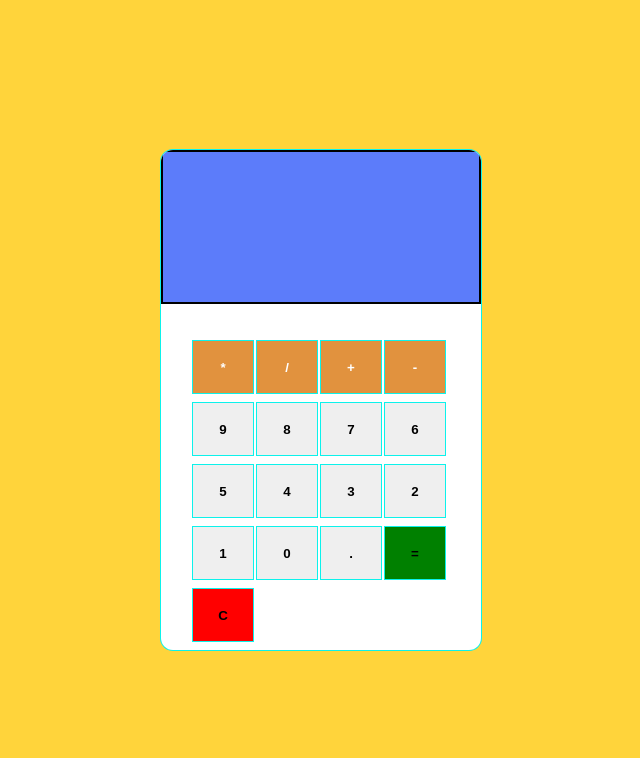
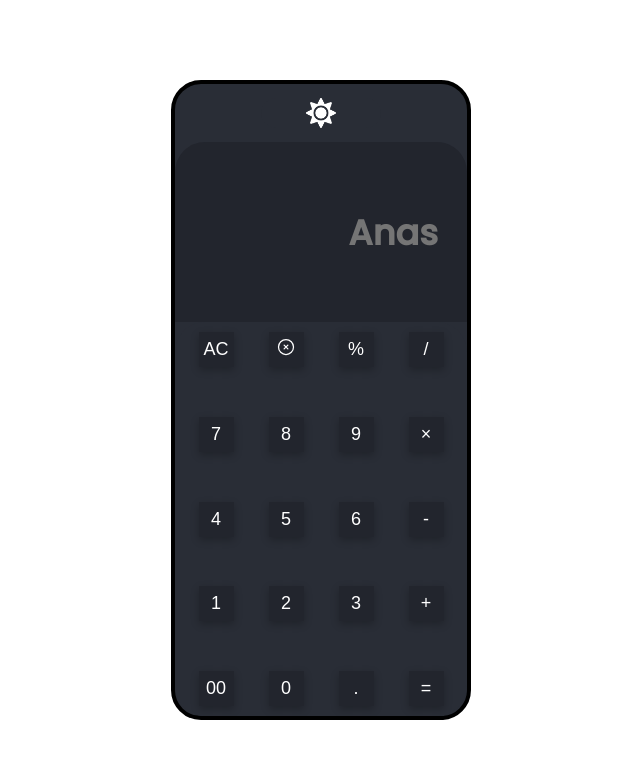
Before and after one commit to ANAS9795/calulator-venila-javascript, a plain HTML site: page index.html in a window 1280 px wide. Shown: the whole page, without its empty margins (319-959 px from the left). Drawn offline with Linux system fonts and the light colour scheme.

Commit message:
change style and add button

```diff
--- a/anas.js
+++ b/Index.js
@@ -1,8 +1,15 @@
 (function () {
   let screen = document.querySelector(".screen");
   let buttons = document.querySelectorAll(".btn");
-  let equal = document.querySelector(".btn-equal");
+  let equal = document.querySelector(".equal");
+  let removeOneCharacterBtn = document.querySelector(".btn-remove");
   let clear = document.querySelector(".btn-clear");
+
+  removeOneCharacterBtn.addEventListener("click", function (e) {
+    screen.value = screen.value.length
+      ? screen.value.substring(0, screen.value.length - 1)
+      : "";
+  });
 
   buttons.forEach(function (button) {
     button.addEventListener("click", function (e) {
@@ -17,10 +24,19 @@
   });
   equal.addEventListener("click", function (e) {
     if (screen.value === "") {
-      screen.value = "Please Enter value";
+      screen.value = "Enter value";
     } else {
       let answer = eval(screen.value);
       screen.value = answer;
     }
   });
 })();
+let icon01 = document.getElementById("icon01");
+icon01.onclick = function () {
+  document.body.classList.toggle("dark-theme");
+  if (document.body.classList.contains("dark-theme")) {
+    icon01.src = "img-icon/sun.png";
+  } else {
+    icon01.src = "img-icon/moon.png";
+  }
+};
--- a/anas.css
+++ /dev/null
@@ -1,91 +0,0 @@
-* {
-  margin: 0;
-  padding: 0;
-  box-sizing: border-box;
-}
-body {
-  min-height: 100vh;
-  background: #ffd43b;
-  justify-content: center;
-  display: flex;
-  align-items: center;
-}
-.calculator {
-  /* align-items: center; */
-  width: 320px;
-  height: 500px;
-  box-shadow: 0px 0px 0px 1px #0cf2eb;
-  border-radius: 12px;
-  overflow: hidden;
-  background: white;
-}
-.buttons {
-  /* margin: 20px; */
-  padding: 32px;
-}
-/* .button {
-  flex: 0 0 22%;
-  margin: 5px 0;
-  border: 1px solid #000;
-  width: 60px;
-  height: 52px;
-  font-size: 22px;
-  font-weight: 600;
-  border-radius: 5px;
-  cursor: pointer;
-} */
-.btn {
-  /* display: flex; */
-  /* justify-content: center; */
-
-  flex: 0 0 22%;
-  margin: 5px 0;
-  border: none;
-  width: 60px;
-  height: 52px;
-  font-style: 22px;
-  font-weight: 600;
-
-  cursor: pointer;
-  box-shadow: 0px 0px 0px 1px #0cf2eb;
-}
-input {
-  padding: 10px;
-  text-align: right;
-  width: 100%;
-  height: 150px;
-  border: none;
-  /* border-radius: 12px; */
-  padding: 1rem;
-  font-size: 2rem;
-  color: #fff;
-  background-color: #5c7cfa;
-  /* background: #345; */
-  text-align: right;
-  /* pointer-events: none; */
-}
-/* form input {
-  width: 100%;
-  height: 150px;
-  border: none;
-  border-radius: 12px;
-  padding: 1rem;
-  font-size: 2rem;
-  color: #fff +;
-  background: #345;
-  text-align: right;
-  pointer-events: none;
-} */
-.btn-yellow {
-  background: rgb(225, 146, 62);
-  color: #fff;
-}
-.btn-gray {
-  background: rgb(2224, 224, 224);
-}
-.btn-equal {
-  background: green;
-}
-.btn-clear {
-  background: red;
-}
--- a/index.html
+++ b/index.html
@@ -4,36 +4,75 @@
     <meta charset="UTF-8" />
     <meta http-equiv="X-UA-Compatible" content="IE=edge" />
     <meta name="viewport" content="width=device-width, initial-scale=1.0" />
-    <title>Document</title>
-    <link rel="stylesheet" href="anas.css" />
+    <title>Calculator</title>
+    <link
+      href="https://fonts.googleapis.com/css2?family=Poppins:ital,wght@0,400;0,500;1,700&display=swap"
+      rel="stylesheet"
+    />
+    <link rel="stylesheet" href="style.css" />
   </head>
-  <body>
-    <section class="calculator">
-      <form style="border: 2px solid #000">
-        <input type="text" class="screen" />
+  <body class="dark-theme">
+    <section class="container">
+      <div class="parent">
+        <div class="icons">
+          <div class="icon-with">
+            <img src="/img-icon/sun.png" id="icon01" alt="" />
+          </div>
+        </div>
+        <form class="form-main">
+          <input type="text" placeholder="Anas " class="screen" />
         </form>
         <div class="buttons">
-        <button type="button" class="btn btn-yellow" data-num="*">*</button>
-        <button type="button" class="btn btn-yellow" data-num="/">/</button>
-        <button type="button" class="btn btn-yellow" data-num="+">+</button>
-        <button type="button" class="btn btn-yellow" data-num="-">-</button>
-
+          <div class="buttons01">
+            <button type="button" class="btn btn-clear">AC</button>
+            <button type="button" class="btn btn-remove">
+              <svg
+                xmlns="http://www.w3.org/2000/svg"
+                fill="none"
+                viewBox="0 0 24 24"
+                stroke-width="1.5"
+                stroke="currentColor"
+                class="close"
+              >
+                <path
+                  stroke-linecap="round"
+                  stroke-linejoin="round"
+                  d="M9.75 9.75l4.5 4.5m0-4.5l-4.5 4.5M21 12a9 9 0 11-18 0 9 9 0 0118 0z"
+                />
+              </svg>
+            </button>
+            <button type="button" class="btn btn-yellow" data-num="%">%</button>
+            <button type="button" class="btn btn-grey01" data-num="/">/</button>
+          </div>
+          <div class="buttons01">
+            <button type="button" class="btn btn-grey" data-num="7">7</button>
+            <button type="button" class="btn btn-grey" data-num="8">8</button>
             <button type="button" class="btn btn-grey" data-num="9">9</button>
-        <button type="button" class="btn btn-grey" data-num="8">8</button>
-        <button type="button" class="btn btn-grey" data-num="7">7</button>
+            <button type="button" class="btn btn-grey01" data-num="*">×</button>
+          </div>
+          <div class="buttons01">
+            <button type="button" class="btn btn-grey" data-num="4">4</button>
+            <button type="button" class="btn btn-grey" data-num="5">5</button>
             <button type="button" class="btn btn-grey" data-num="6">6</button>
-        <button type="button" class="btn btn-grey" data-num="5">5</button>
-        <button type="button" class="btn btn-grey" data-num="4">4</button>
+            <button type="button" class="btn btn-grey01" data-num="-">-</button>
+          </div>
+          <div class="buttons01">
+            <button type="button" class="btn btn-grey" data-num="1">1</button>
+            <button type="button" class="btn btn-grey" data-num="2">2</button>
             <button type="button" class="btn btn-grey" data-num="3">3</button>
-        <button type="button" class="btn btn-grey" data-num="2">2</button>
-        <button type="button" class="btn btn-grey" data-num="1">1</button>
+            <button type="button" class="btn btn-equal" data-num="+">+</button>
+          </div>
+          <div class="buttons01">
+            <button type="button" class="btn btn-grey" data-num="00">00</button>
             <button type="button" class="btn btn-grey" data-num="0">0</button>
-        <button type="button" class="btn btn-grey" data-num=".">.</button>
-
-        <button type="button" class="btn btn-equal">=</button>
-        <button type="button" class="btn btn-clear">C</button>
+            <button type="button" class="btn btn-grey dott" data-num=".">
+              .
+            </button>
+            <button type="button" class="btn equal">=</button>
+          </div>
+        </div>
       </div>
     </section>
-    <script src="anas.js"></script>
+    <script src="Index.js"></script>
   </body>
 </html>
--- /dev/null
+++ b/style.css
@@ -0,0 +1,108 @@
+* {
+  margin: 0;
+  padding: 0;
+  box-sizing: border-box;
+}
+/* :root {
+  --dark-color: #22252d;
+  --secound-color: #292d36;
+  --light-color: #fff;
+} */
+.dark-theme {
+  --dark-color: #22252d;
+  --secound-color: #292d36;
+  --light-color: #fff;
+}
+.container {
+  display: flex;
+  justify-content: center;
+  align-items: center;
+  height: 100vh;
+}
+.btn-clear {
+  color: blue;
+}
+.parent {
+  display: flex;
+  flex-direction: column;
+  align-items: center;
+  justify-content: space-between;
+  border: 4px solid black;
+  height: 80vh;
+  width: 300px;
+  background: var(--secound-color);
+  border-radius: 30px;
+}
+.screen {
+  width: 100%;
+  height: 180px;
+  font-size: 35px;
+  font-weight: 700;
+  font-family: "Poppins", sans-serif;
+  border: none;
+  padding: 20px;
+  text-align: end;
+  border-bottom: none;
+  color: var(--light-color);
+  background-color: var(--dark-color);
+  border-top-right-radius: 30px;
+  border-top-left-radius: 30px;
+}
+.buttons {
+  display: flex;
+  flex-direction: column;
+  justify-content: space-between;
+  align-items: center;
+  width: 100%;
+  background: var(--secound-color);
+  height: 395px;
+  border-radius: 30px;
+}
+.buttons01 {
+  display: flex;
+  align-items: center;
+  justify-content: center;
+  gap: 15px;
+}
+.btn {
+  font-size: 18px;
+  font-weight: 400;
+  height: 35px;
+  width: 35px;
+  border: none;
+  margin: 10px;
+  text-align: center;
+  background: var(--dark-color);
+  font-family: "Rubik", sans-serif;
+  color: var(--light-color);
+  box-shadow: rgba(0, 0, 0, 0.24) 0px 3px 8px;
+}
+
+.icon-with {
+  width: 120px;
+  display: flex;
+  align-items: center;
+  justify-content: center;
+  gap: 20px;
+  border-radius: 22px;
+  margin: 14px;
+
+  background: var(--secound-color);
+}
+.close {
+  height: 20px;
+  width: 20px;
+  /* color: red; */
+}
+#icon01 {
+  height: 30px;
+  width: 30px;
+  color: var(--light-color);
+  cursor: pointer;
+}
+.iconplus {
+  height: 20px;
+  width: 20px;
+  color: #fff;
+  color: #a55b5e;
+}
```
Also changed, not shown: img-icon/moon.png (added), img-icon/sun.png (added). Lines whose indentation alone changed are shown as unchanged.
